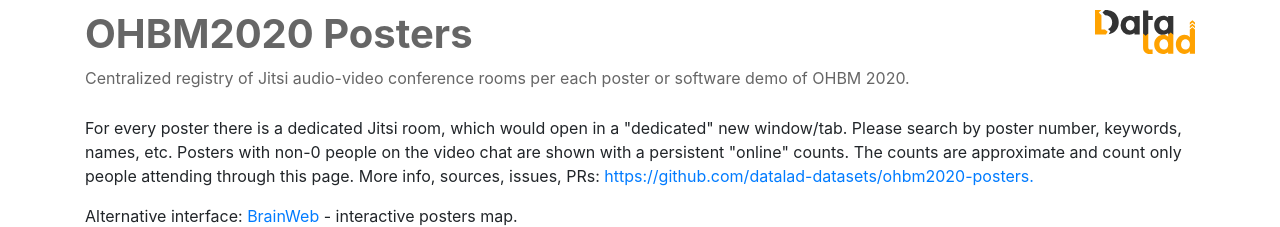
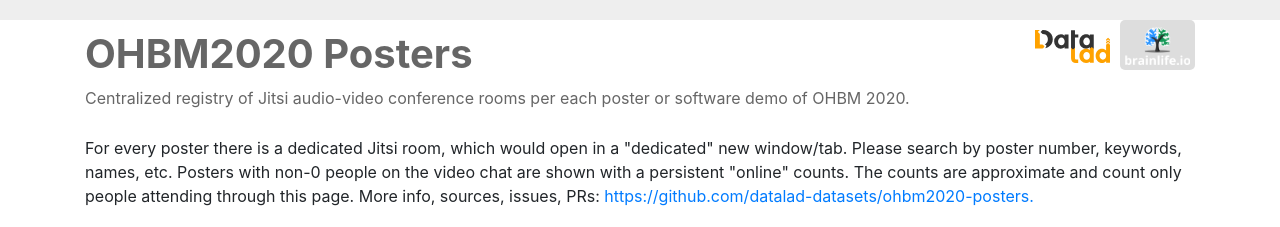
Before and after one commit to datalad-datasets/ohbm2020-posters, a Vue app in the folder ui/: page /#/ in a window 1280 px wide. Shown: the top 227 px of the page. Built offline with nearby package versions, Linux system fonts and the light colour scheme; no server answers.

Commit message:
added brainlife logo

```diff
--- a/ui/src/components/Home.vue
+++ b/ui/src/components/Home.vue
@@ -2,8 +2,11 @@
 <div>
     <b-container>
         <div class="header">
-            <a href="http://www.datalad.org" alt="DataLad website">
-                <img src="@/assets/img/datalad_logo.svg" align="right" width="100px">
+            <a href="https://brainlife.io">
+                <img src="@/assets/img/brainlife_logo2.png" align="right" width="75px" class="brainlifelogo"/>
+            </a>
+            <a href="http://www.datalad.org">
+                <img src="@/assets/img/datalad_logo.svg" align="right" width="75px">
             </a>
             <h1><b>OHBM2020 Posters</b></h1>
             <p>
@@ -218,6 +221,7 @@
 
 <style scoped>
 .header {
+margin-top: 20px;
 padding: 10px 0;
 color: #666;
 }
@@ -252,4 +256,12 @@
 font-size: 80%;
 margin-top: 10px;
 }
+.brainlifelogo {
+background-color: #ddd;
+border-radius: 5px;
+padding: 5px;
+position: relative;
+top: -10px;
+margin-left: 10px;
+}
 </style>
```
Also changed, not shown: ui/src/assets/img/brainlife_logo2.png (added).
